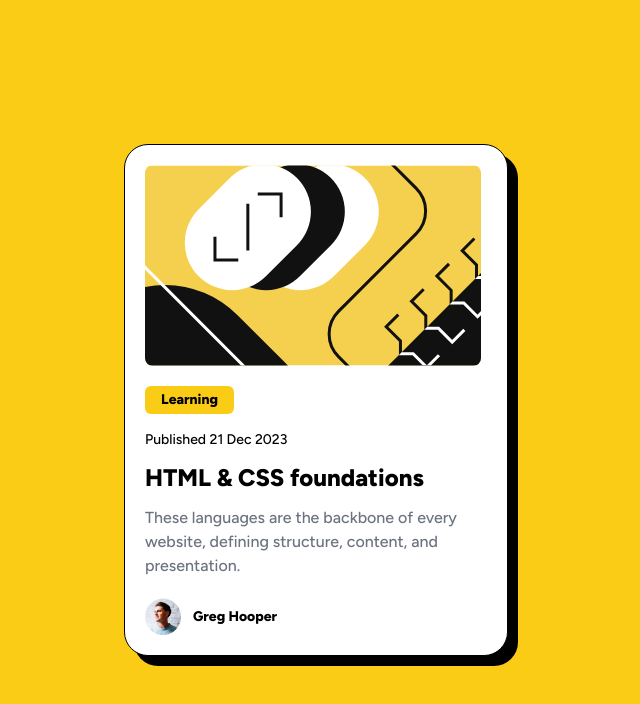
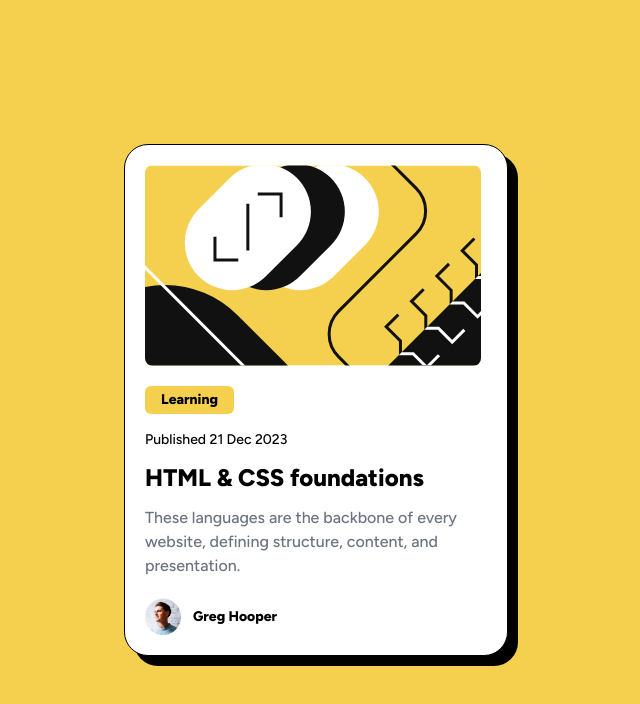
Before and after one commit to sniper-fly/frontend_mentor, a Next.js app: page /blog-preview-card-main in a window 1280 px wide. Shown: the top 704 px of the page, without its empty margins (324-964 px from the left). Built offline with nearby package versions, Linux system fonts and the light colour scheme.

Commit message:
色味をstyle-guide通りにする

```diff
--- a/src/app/blog-preview-card-main/layout.tsx
+++ b/src/app/blog-preview-card-main/layout.tsx
@@ -1,15 +1,15 @@
-import { ReactNode } from "react"
-import { Figtree } from "next/font/google"
+import { ReactNode } from "react";
+import { Figtree } from "next/font/google";
 
 const figtree = Figtree({
-  weight: ['500', '800'],
-  subsets: ['latin'],
-})
+  weight: ["500", "800"],
+  subsets: ["latin"],
+});
 
 export default function Layout({ children }: { children: ReactNode }) {
   return (
-    <body className={`${figtree.className} bg-yellow-400`}>
+    <body className={`${figtree.className} bg-[color:hsl(47,88%,63%)]`}>
       {children}
     </body>
-  )
+  );
 }
--- a/src/app/blog-preview-card-main/page.tsx
+++ b/src/app/blog-preview-card-main/page.tsx
@@ -13,7 +13,7 @@ export default function Page() {
           alt="illustration-editor-desktop"
           className="mb-3 rounded-lg"
         />
-        <h2 className="my-2 inline-block rounded-md bg-yellow-400 px-4 py-1 text-xs font-semibold md:text-sm">
+        <h2 className="my-2 inline-block rounded-md bg-[color:hsl(47,88%,63%)] px-4 py-1 text-xs font-semibold md:text-sm">
           Learning
         </h2>
         <h2 className="my-2 text-xs md:text-sm">Published 21 Dec 2023</h2>
```
